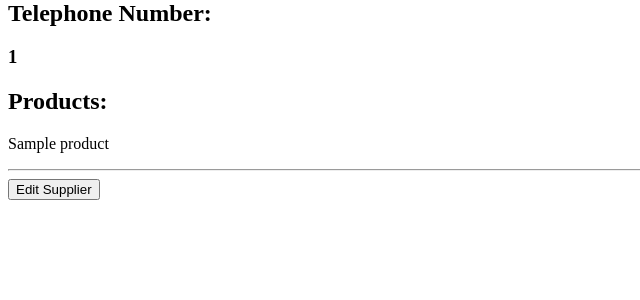
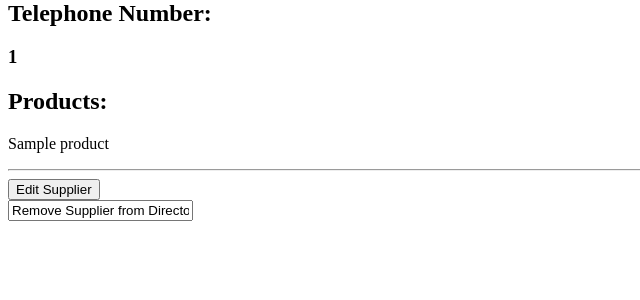
Before and after one commit to JamesSBeedle/Inn-Ventory-Alcohol-Inventory-Application, a Flask app: page /suppliers/1 in a window 1280 px wide. Shown: the part 291-591 px from the top of the page, without its empty margins (0-640 px from the left). Run offline with Flask 2, Linux system fonts and the light colour scheme; a database or web service that is not in the repository returns one stand-in record (values such as "Sample title"); some libraries are stand-ins or nearby versions.

Commit message:
added delete button to supplier single view, corrected error to route on product delete button

```diff
--- a/templates/suppliers/show.html
+++ b/templates/suppliers/show.html
@@ -36,9 +36,15 @@
         </section>
     </div>
     <hr>
+    <section>
+        <a href="/suppliers/{{supplier.id}}/edit"><button>Edit Supplier</button></a>
+    </section>
 
-    <a href="/suppliers/{{supplier.id}}/edit"><button>Edit Supplier</button></a>
-
+    <section>
+        <form action="/suppliers/{{supplier.id}}/delete" method="POST">
+            <input type="sumbit" value="Remove Supplier from Directory">
+        </form>
+    </section>
 </article>
 
 {% endblock content %}
```
Also changed, not shown: templates/products/show.html (+6 -2 lines).
